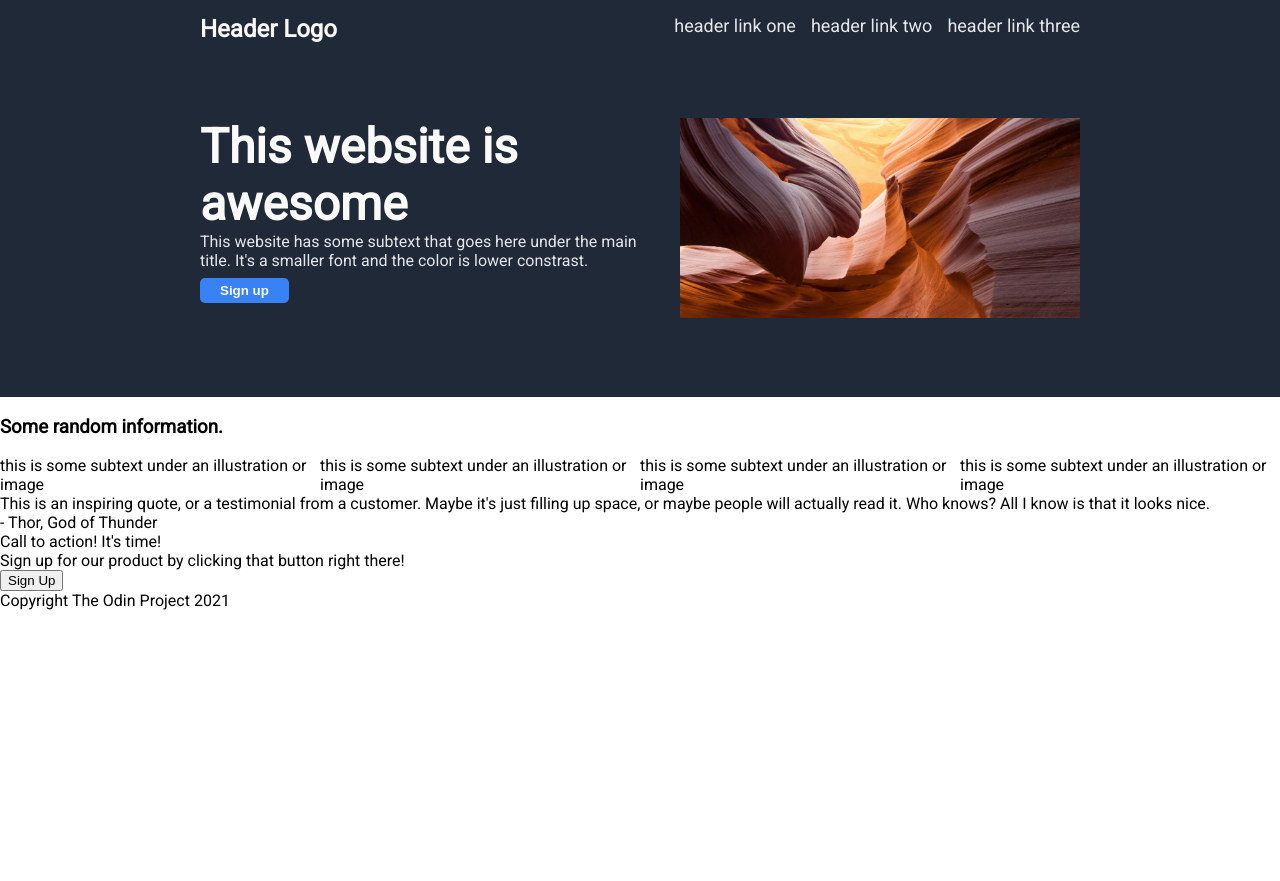
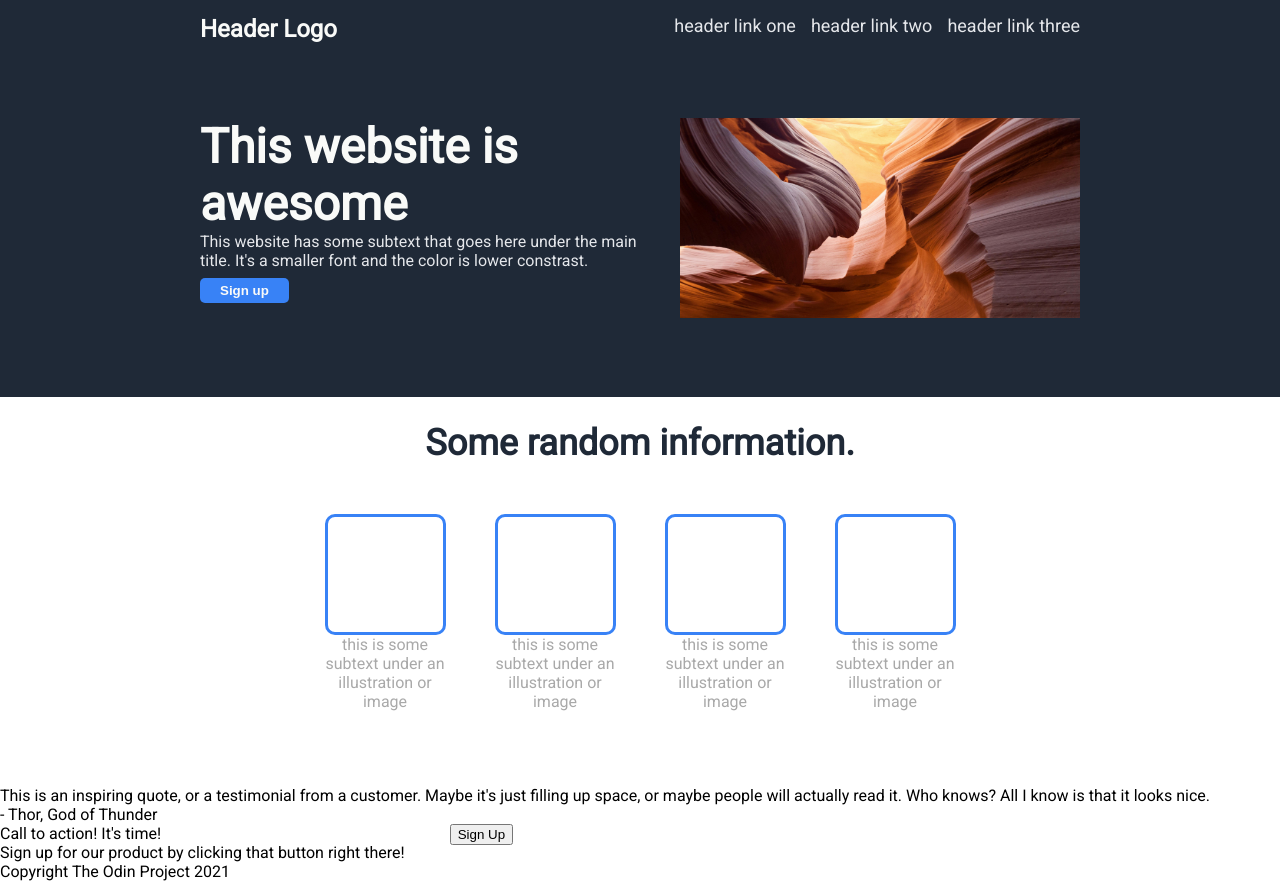
Before and after one commit to ryanfei05/top-landingpage, a plain HTML site: page index.html in a window 1280 px wide. Before the commit the page ends 800 px from the top, so only its background shows below. Drawn offline with Linux system fonts and the light colour scheme.

Commit message:
styled section-2

```diff
--- a/index.html
+++ b/index.html
@@ -39,20 +39,25 @@
         </div>
     </div>
 
-    <div class="section-2"></div>
-        <h3>Some random information.</h3>
-        <div class="container">
+    <div class="section-2">
+        <div class="header-3">Some random information.</div>
+        <div class="container-2">
             <div class="card">
-                this is some subtext under an illustration or image
+                <div class="square"></div>
+                <div>this is some subtext under an illustration or image</div>
+
             </div>
             <div class="card">
-                this is some subtext under an illustration or image
+                <div class="square"></div>
+                <div>this is some subtext under an illustration or image</div>
             </div>
             <div class="card">
-                this is some subtext under an illustration or image
+                <div class="square"></div>
+                <div>this is some subtext under an illustration or image</div>
             </div>
             <div class="card">
-                this is some subtext under an illustration or image
+                <div class="square"></div>
+                <div>this is some subtext under an illustration or image</div>
             </div>
         </div>
 
--- a/style.css
+++ b/style.css
@@ -70,3 +70,42 @@ ul {
     width: 400px;
     height: 200px;
 }
+
+.section-2 {
+    display: flex;
+    flex-direction: column;
+    align-items: center;
+    justify-content: space-around;
+    padding-left: 250px;
+    padding-right: 250px;
+    padding-bottom: 75px;
+    gap: 25px;
+}
+
+.header-3 {
+    font-size: 36px;
+    color: #1F2937;
+    font-weight: 900;
+    margin: 25px 0px;
+}
+
+.card {
+    color: darkgray;
+    display: flex;
+    flex-direction: column;
+    align-items: center;
+    text-align: center;
+    width: 125px;
+}
+
+.container-2{
+    display: flex;
+    gap: 45px;
+}
+
+.square {
+    width: 115px;
+    height: 115px;
+    border-radius: 10px;
+    border: 3px solid #3882F6;
+}
```
